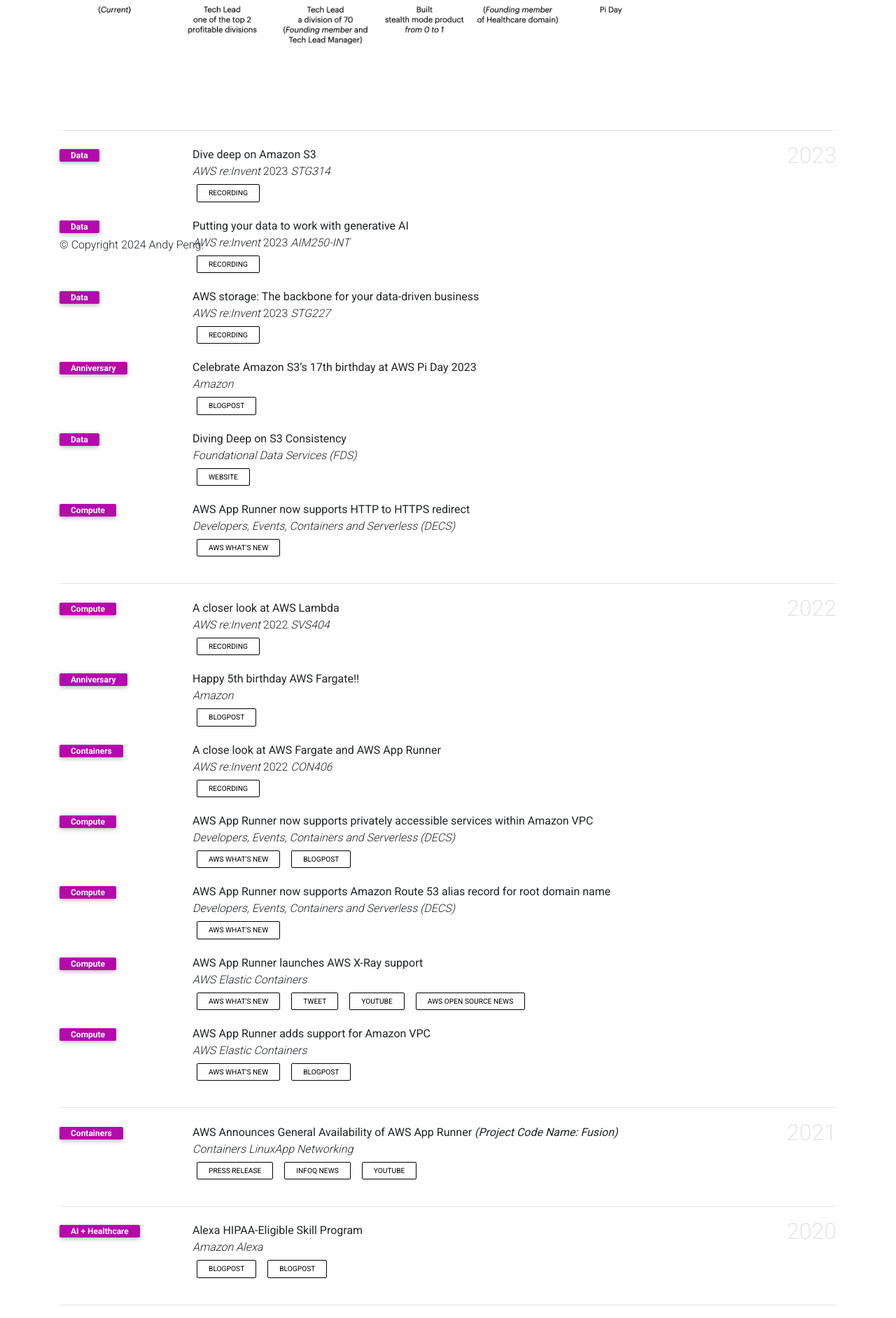
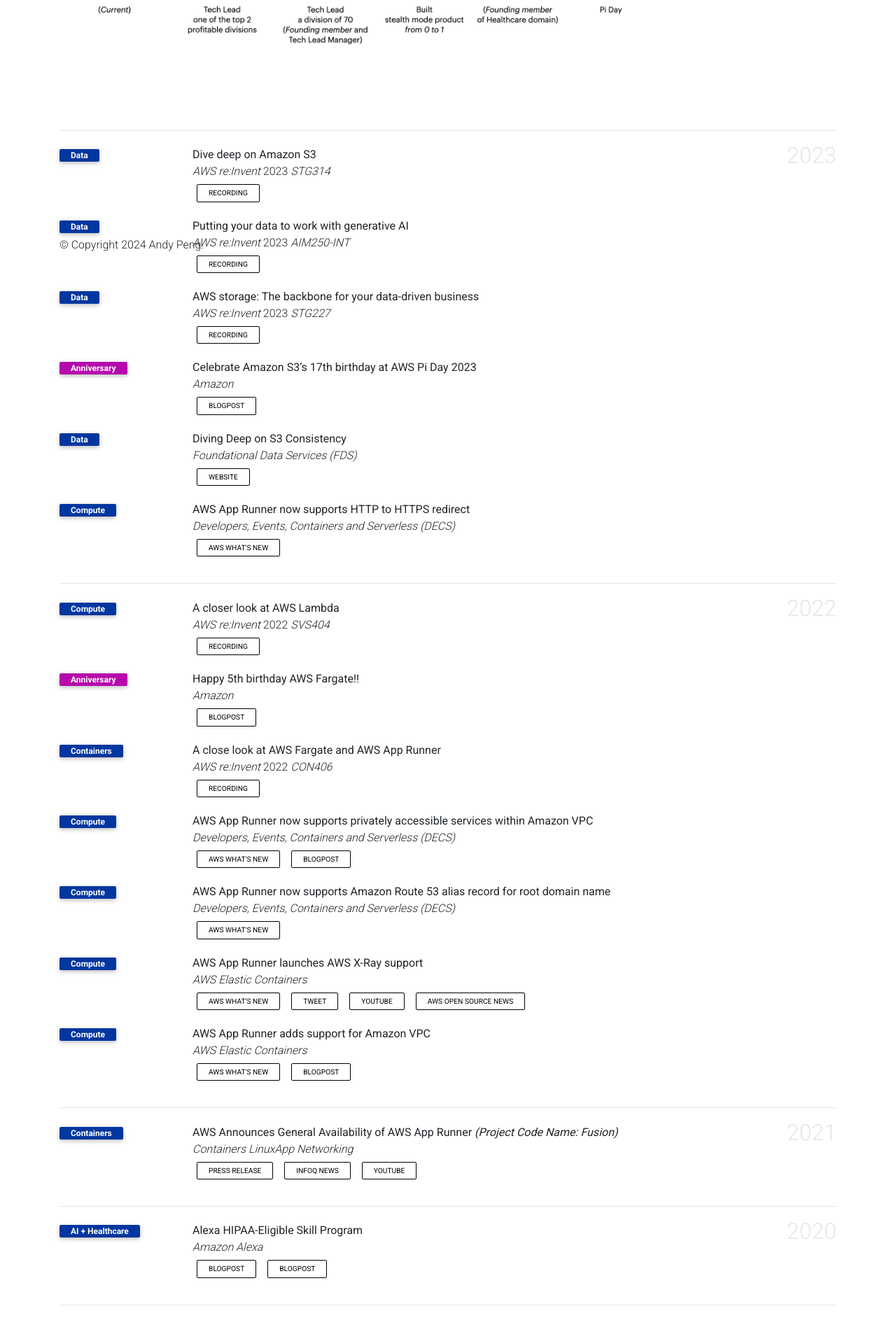
Before and after one commit to gfw001/gfw001.github.io, a Jekyll site: the page products.html, which Jekyll copies as it is, in a window 1280 px wide. Shown: the part 538-2421 px from the top of the page at 70% size. Built offline with Jekyll 4.4.1, drawn with Linux system fonts in a browser that asks for light colours; comment, search, counter and statistics services are not loaded; a style sheet for code colours, icons or effects is not loaded.

Commit message:
Update products.html

```diff
--- a/products.html
+++ b/products.html
@@ -62,7 +62,7 @@
         margin-bottom: 0.5rem;
         abbr {
           display: inline-block;
-          background-color: #B509AC;
+          background-color: #00369f;
           padding-left: 1rem;
           padding-right: 1rem;
           a {
@@ -74,17 +74,17 @@
         }
         .badge {
           color: #ffffff;
-          background-color: #B509AC;
+          background-color: #00369f;
         }
         .award {
           color: #B509AC;
           border: 1px solid #B509AC;
         }
       }
-      .abbr {
+      .abbrd {
         height: 2rem;
         margin-bottom: 0.5rem;
-        abbr {
+        abbrd {
           display: inline-block;
           background-color: #B509AC;
           padding-left: 1rem;
@@ -245,7 +245,7 @@
          </li>
          <li>
             <div class="row">
-               <div class="col-sm-2 abbr"><abbr class="badge">Anniversary</abbr></div>
+               <div class="col-sm-2 abbrd"><abbrd class="badge">Anniversary</abbrd></div>
                <div id="mao2023agent" class="col-sm-8">
                   <div class="title">Celebrate Amazon S3’s 17th birthday at AWS Pi Day 2023</div>
                   <div class="periodical"> <em>Amazon</em> </div>
@@ -305,7 +305,7 @@
          </li>
          <li>
             <div class="row">
-               <div class="col-sm-2 abbr"><abbr class="badge">Anniversary</abbr></div>
+               <div class="col-sm-2 abbrd"><abbrd class="badge">Anniversary</abbrd></div>
                <div id="mao2023agent" class="col-sm-8">
                   <div class="title">Happy 5th birthday AWS Fargate!!</div>
                   <div class="periodical"> <em>Amazon</em> </div>
@@ -441,7 +441,7 @@
       <ol class="bibliography">
          <li>
             <div class="row">
-               <div class="col-sm-2 abbr"><abbr class="badge">Anniversary</abbr></div>
+               <div class="col-sm-2 abbrd"><abbrd class="badge">Anniversary</abbrd></div>
                <div id="mao2023agent" class="col-sm-8">
                   <div class="title">Alexa at five: Looking back, looking forward</div>
                   <div class="periodical"> <em>Amazon</em> </div>
```
